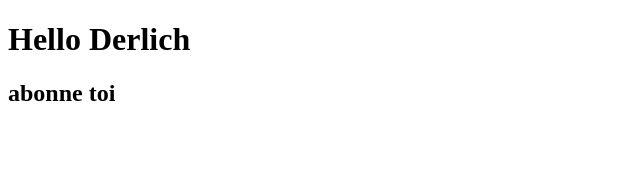
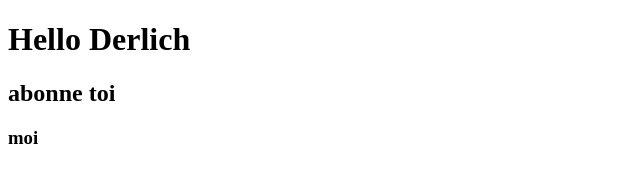
Before and after one commit to nakeu1/My-E-learn, a plain HTML site: page index.html in a window 1280 px wide. Shown: the full height of the page, 0-640 px from the left. Drawn offline with Linux system fonts and the light colour scheme.

Commit message:
new line in index

```diff
--- a/index.html
+++ b/index.html
@@ -8,5 +8,6 @@
 <body>
   <h1>Hello Derlich</h1>
   <h2>abonne toi</h2>
+  <h3>moi</h3>
 </body>
 </html>
```
